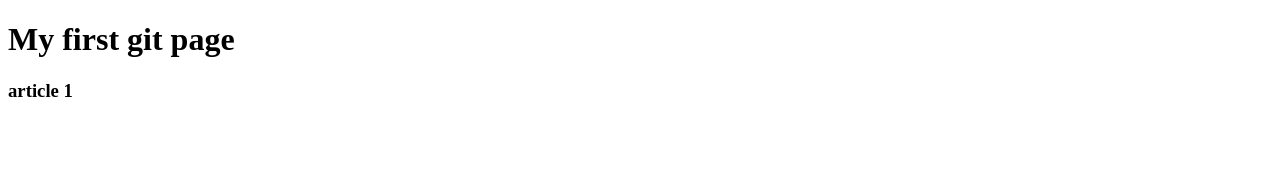
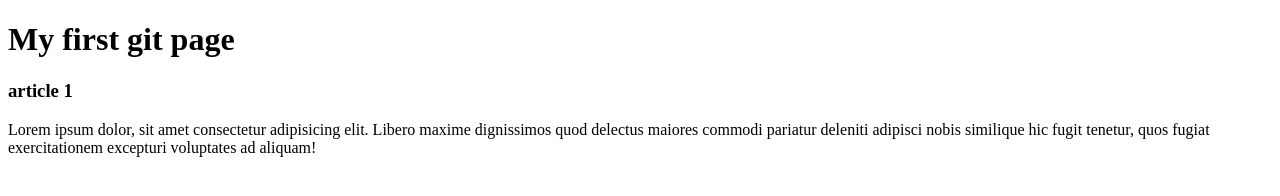
Before and after one commit to nikaklepinina/lesson-8-git-tryout, a plain HTML site: page index.html in a window 1280 px wide. Drawn offline with Linux system fonts and the light colour scheme.

```diff
--- a/index.html
+++ b/index.html
@@ -14,6 +14,7 @@
         <section>
             <article>
                 <h3>article 1</h3>
+                <p>Lorem ipsum dolor, sit amet consectetur adipisicing elit. Libero maxime dignissimos quod delectus maiores commodi pariatur deleniti adipisci nobis similique hic fugit tenetur, quos fugiat exercitationem excepturi voluptates ad aliquam!</p>
             </article>
         </section>
     </main>
```
